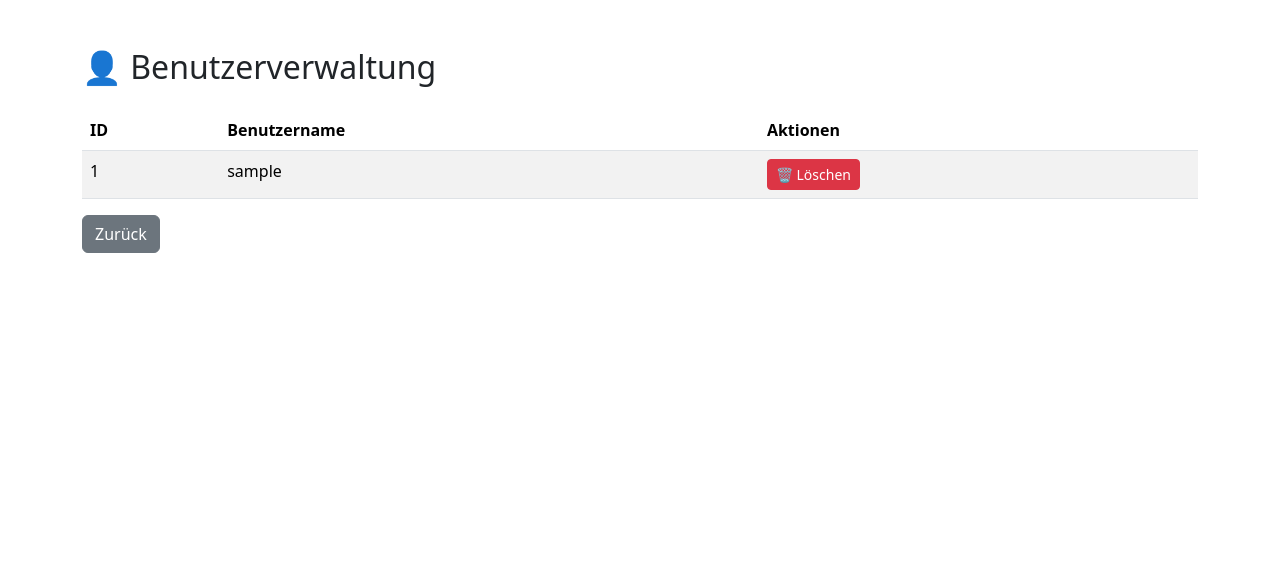
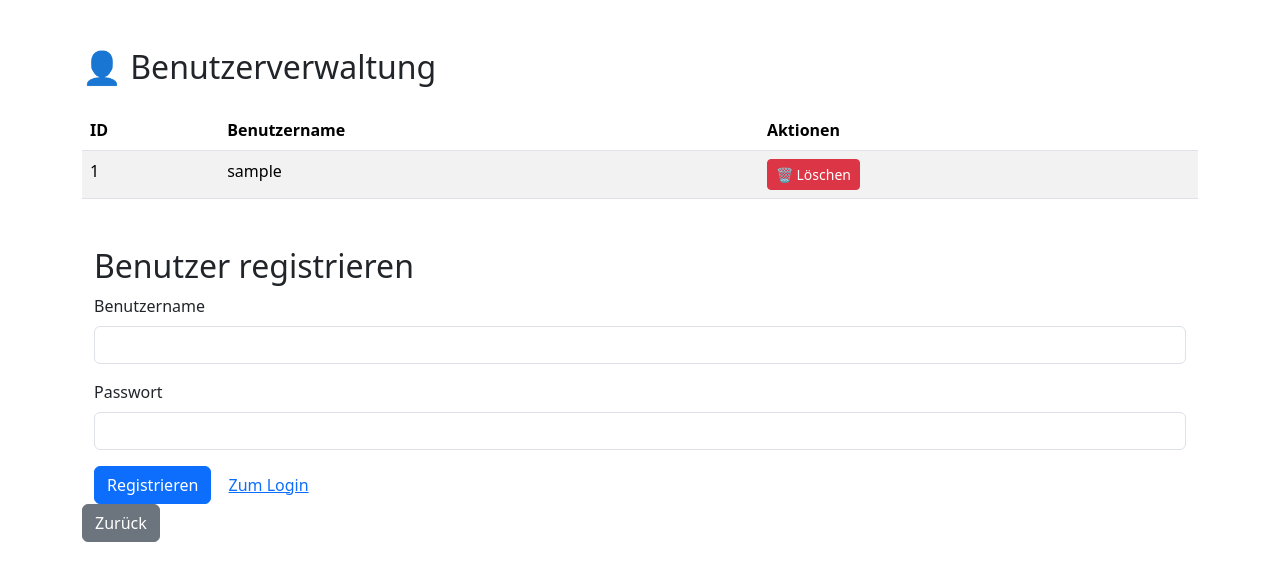
Before and after one commit to Grubinio/deba-faktura, a Flask app: page /admin in a window 1280 px wide. Shown: the top 581 px of the page. Run offline with Flask 3, Linux system fonts and the light colour scheme; the visitor is signed in with stand-in values (Sample User, id 1); tables that the repository leaves empty or names only in its code hold one stand-in row (values such as "Sample post").

Commit message:
Register in admin page

```diff
--- a/app/templates/admin.html
+++ b/app/templates/admin.html
@@ -34,6 +34,21 @@
         {% endfor %}
       </tbody>
     </table>
+    <div class="container mt-5">
+      <h2>Benutzer registrieren</h2>
+      <form method="POST" action="{{ url_for('register') }}">
+        <div class="mb-3">
+          <label for="username" class="form-label">Benutzername</label>
+          <input type="text" class="form-control" id="username" name="username" required>
+        </div>
+        <div class="mb-3">
+          <label for="password" class="form-label">Passwort</label>
+          <input type="password" class="form-control" id="password" name="password" required>
+        </div>
+        <button type="submit" class="btn btn-primary">Registrieren</button>
+        <a href="{{ url_for('login') }}" class="btn btn-link">Zum Login</a>
+      </form>
+    </div>
     <a href="{{ url_for('home') }}" class="btn btn-secondary">Zurück</a>
   </div>
 </body>
```
